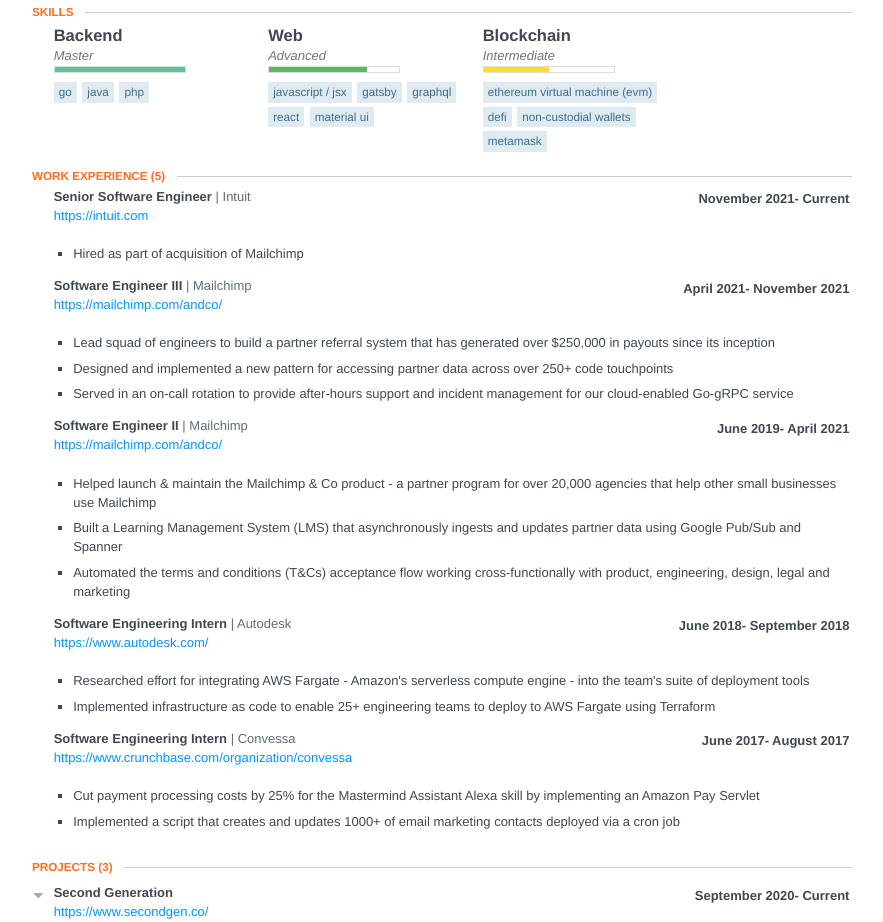
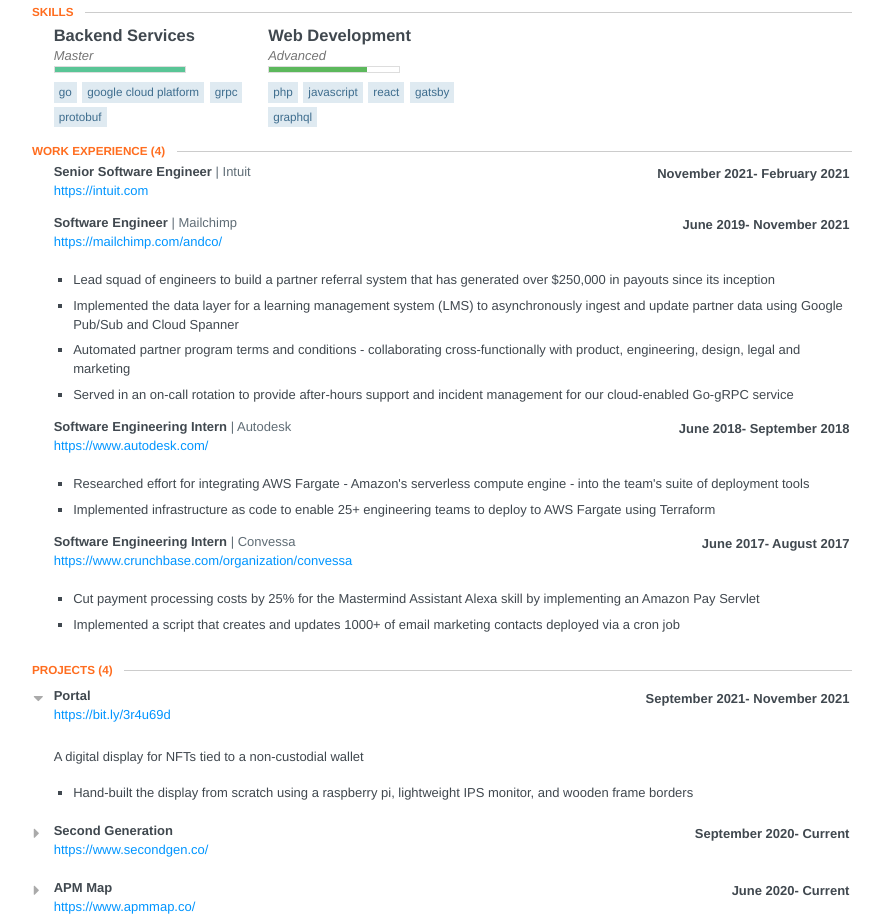
Before and after one commit to jf2978/jf2978.github.io, a website: page resume.html in a window 1280 px wide. Shown: the part 282-1204 px from the top of the page, without its empty margins (198-1081 px from the left). Drawn offline with Linux system fonts and the light colour scheme.

Commit message:
condensed mailchimp experience into one entry + added KERNEL project

```diff
--- a/resume.html
+++ b/resume.html
@@ -836,7 +836,7 @@
     	<section id="skills">
     		<div class="item">
     			<h3 class="name">
-    				Backend
+    				Backend Services
     			</h3>
 
     			<div class="level master">
@@ -845,13 +845,14 @@
     			</div>
     			<ul class="keywords">
     				<li>Go</li>
-    				<li>Java</li>
-    				<li>PHP</li>
+    				<li>Google Cloud Platform</li>
+    				<li>gRPC</li>
+    				<li>protobuf</li>
     			</ul>
     		</div>
     		<div class="item">
     			<h3 class="name">
-    				Web
+    				Web Development
     			</h3>
 
     			<div class="level advanced">
@@ -859,34 +860,18 @@
     				<div class="bar"></div>
     			</div>
     			<ul class="keywords">
-    				<li>JavaScript / JSX</li>
+    				<li>PHP</li>
+    				<li>JavaScript</li>
+    				<li>React</li>
     				<li>Gatsby</li>
     				<li>GraphQL</li>
-    				<li>React</li>
-    				<li>Material UI</li>
-    			</ul>
-    		</div>
-    		<div class="item">
-    			<h3 class="name">
-    				Blockchain
-    			</h3>
-
-    			<div class="level intermediate">
-    				<em>Intermediate</em>
-    				<div class="bar"></div>
-    			</div>
-    			<ul class="keywords">
-    				<li>Ethereum Virtual Machine (EVM)</li>
-    				<li>DeFi</li>
-    				<li>Non-Custodial Wallets</li>
-    				<li>Metamask</li>
     			</ul>
     		</div>
     	</section>
     </section>
     <section class="section">
       <header>
-        <h2 class='section-title'>Work Experience <span class="item-count">(5)</span></h2>
+        <h2 class='section-title'>Work Experience <span class="item-count">(4)</span></h2>
       </header>
 
       <section id="work">
@@ -898,26 +883,23 @@
     				<div class="company">Intuit</div>
     				<div class="date">
     				  <span class="startDate">November 2021</span>
-    					<span class="endDate">- Current</span>
+    					<span class="endDate">- February 2021</span>
     				</div>
     			</header>
 
         	<span class="website">
         		<a target="_blank" href="https://intuit.com">https://intuit.com</a>
         	</span>      	<div class="item" id="work-item">
-            <ul class="highlights">
-                <li><p>Hired as part of acquisition of Mailchimp</p></li>
-            </ul>
         	</div>
         </section>
         <section class="work-item">
 
 
     			<header>
-    				<div class="position">Software Engineer III</div>
+    				<div class="position">Software Engineer</div>
     				<div class="company">Mailchimp</div>
     				<div class="date">
-    				  <span class="startDate">April 2021</span>
+    				  <span class="startDate">June 2019</span>
     					<span class="endDate">- November 2021</span>
     				</div>
     			</header>
@@ -927,30 +909,9 @@
         	</span>      	<div class="item" id="work-item">
             <ul class="highlights">
                 <li><p>Lead squad of engineers to build a partner referral system that has generated over $250,000 in payouts since its inception</p></li>
-                <li><p>Designed and implemented a new pattern for accessing partner data across over 250+ code touchpoints</p></li>
+                <li><p>Implemented the data layer for a learning management system (LMS) to asynchronously ingest and update partner data using Google Pub/Sub and Cloud Spanner</p></li>
+                <li><p>Automated partner program terms and conditions - collaborating cross-functionally with product, engineering, design, legal and marketing</p></li>
                 <li><p>Served in an on-call rotation to provide after-hours support and incident management for our cloud-enabled Go-gRPC service</p></li>
-            </ul>
-        	</div>
-        </section>
-        <section class="work-item">
-
-
-    			<header>
-    				<div class="position">Software Engineer II</div>
-    				<div class="company">Mailchimp</div>
-    				<div class="date">
-    				  <span class="startDate">June 2019</span>
-    					<span class="endDate">- April 2021</span>
-    				</div>
-    			</header>
-
-        	<span class="website">
-        		<a target="_blank" href="https://mailchimp.com/andco/">https://mailchimp.com/andco/</a>
-        	</span>      	<div class="item" id="work-item">
-            <ul class="highlights">
-                <li><p>Helped launch & maintain the Mailchimp & Co product - a partner program for over 20,000 agencies that help other small businesses use Mailchimp</p></li>
-                <li><p>Built a Learning Management System (LMS) that asynchronously ingests and updates partner data using Google Pub/Sub and Spanner</p></li>
-                <li><p>Automated the terms and conditions (T&Cs) acceptance flow working cross-functionally with product, engineering, design, legal and marketing</p></li>
             </ul>
         	</div>
         </section>
@@ -1000,12 +961,35 @@
     </section>
     <section class="section">
       <header>
-        <h2 class='section-title'>Projects <span class="item-count">(3)</span></h2>
+        <h2 class='section-title'>Projects <span class="item-count">(4)</span></h2>
       </header>
       <section id="projects">
         <section class="project-item">
             <input id="project-item-0" type="checkbox" class="toggle-item" checked="checked" />
             <label for="project-item-0"></label>
+
+          <header>
+            <div class="position">Portal</div>
+            <div class="date">
+              <span class="startDate">September 2021</span>
+              <span class="endDate">- November 2021</span>
+            </div>
+          </header>
+          <span class="website">
+            <a target="_blank" href="https://bit.ly/3r4u69d">https://bit.ly/3r4u69d</a>
+          </span>
+          <div class="item">
+            <div class="summary">
+              <p><p>A digital display for NFTs tied to a non-custodial wallet</p></p>
+            </div>
+            <ul class="highlights">
+                <li><p>Hand-built the display from scratch using a raspberry pi, lightweight IPS monitor, and wooden frame borders</p></li>
+            </ul>
+          </div>
+        </section>
+        <section class="project-item">
+            <input id="project-item-1" type="checkbox" class="toggle-item" />
+            <label for="project-item-1"></label>
 
           <header>
             <div class="position">Second Generation</div>
@@ -1027,8 +1011,8 @@
           </div>
         </section>
         <section class="project-item">
-            <input id="project-item-1" type="checkbox" class="toggle-item" />
-            <label for="project-item-1"></label>
+            <input id="project-item-2" type="checkbox" class="toggle-item" />
+            <label for="project-item-2"></label>
 
           <header>
             <div class="position">APM Map</div>
@@ -1050,8 +1034,8 @@
           </div>
         </section>
         <section class="project-item">
-            <input id="project-item-2" type="checkbox" class="toggle-item" />
-            <label for="project-item-2"></label>
+            <input id="project-item-3" type="checkbox" class="toggle-item" />
+            <label for="project-item-3"></label>
 
           <header>
             <div class="position">A Chain of Blocks</div>
@@ -1168,6 +1152,30 @@
           <header>
             <div class="header-left">
               <div class="title">
+                KERNEL Block 4 Fellowship
+              </div>
+              <div class="awarder">
+                Gitcoin
+              </div>
+            </div>
+            <div class="date">
+              2021
+            </div>
+          </header>
+
+          <div class="item">
+            <div class="summary">
+              <p><p>KERNEL is an 8-week, invite-only program for top tech talent looking to build relationships, products, and companies in blockchain and Web 3.</p></p>
+            </div>
+          </div>
+        </section>
+        <section class="award-item">
+            <input id="award-item-1" type="checkbox" class="toggle-item" />
+            <label for="award-item-1"></label>
+
+          <header>
+            <div class="header-left">
+              <div class="title">
                 Palantir Future Scholarship
               </div>
               <div class="awarder">
@@ -1186,8 +1194,8 @@
           </div>
         </section>
         <section class="award-item">
-            <input id="award-item-1" type="checkbox" class="toggle-item" />
-            <label for="award-item-1"></label>
+            <input id="award-item-2" type="checkbox" class="toggle-item" />
+            <label for="award-item-2"></label>
 
           <header>
             <div class="header-left">
@@ -1240,21 +1248,6 @@
         </div>
       </section>
     </section>
-    <section class="section">
-      <header>
-        <h2 class='section-title'>References</h2>
-      </header>
-      <section id="references">
-        <div class="item">
-          <blockquote class="reference">
-            &#8220;&#32;Jeff is an outstanding individual, a diligent developer and has the tenacity to get the job done. During his internship at ERA, Jeff worked for our company Convessa. My co founder and I assigned Jeff 3 tasks to be done over the course of 6 weeks: tasks that required researching APIs, exploring various options for development approaches, explaining the approaches and their pros and cons, and then finally developing/implementing the chosen solution. Jeff excelled at all 3 tasks and not only that, was very methodical on how he worked through each step of each individual task. We will put his code into production in a few weeks. The code Jeff worked on will not only save us money (he worked on integrating a Payment Processor into our checkout flow), but will also allow us to drive further engagement with our products (he worked on integrating an email gateway with custom triggers to send individualized emails and custom reports on Google Analytics). I wish Jeff the very best.&#32;&#8221;
-          </blockquote>
-          <div class="name">
-            Nik Bhattacharya, CEO of Convessa
-          </div>
-        </div>
-      </section>
-    </section>
 
   </body>
 </html>
```
Also changed, not shown: package.json (added, +8 -0 lines), resume.json (+11 -31 lines), 1 other file.
